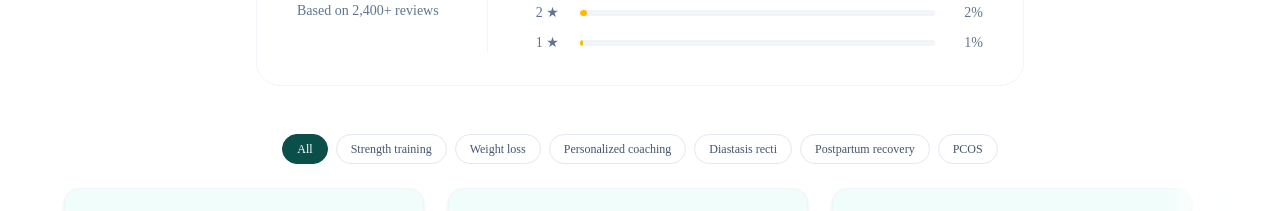
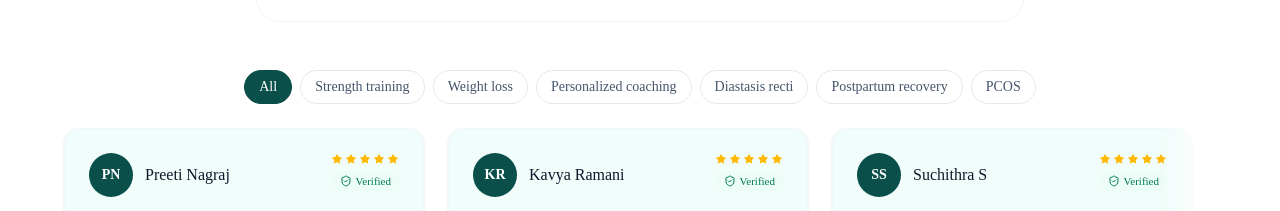
Before and after one commit to Suraj8517/fitmomclub-reviews, a React (Vite) app: page / in a window 1280 px wide. Shown: the part 3478-3689 px from the top of the page. Built offline with nearby package versions, Linux system fonts and the light colour scheme.

Commit message:
new updations

```diff
--- a/src/Components/Home/TestimonialImages.jsx
+++ b/src/Components/Home/TestimonialImages.jsx
@@ -72,7 +72,7 @@ export default function TransformationSection() {
   return (
     <section>
     <div
-      className="px-5 md:py-26 py-8 sm:px-10 md:px-16 lg:px-20 xl:px-24 2xl:px-32"
+      className="px-5 md:py-20 py-8 sm:px-10 md:px-16 lg:px-20 xl:px-24 2xl:px-32"
       style={{ fontFamily: "Poppins, sans-serif" }}
     >
       {/* Header */}
--- a/src/Components/Home/TestimonialSection.jsx
+++ b/src/Components/Home/TestimonialSection.jsx
@@ -143,7 +143,7 @@ export default function TestimonialCarousel() {
   }, [maxIndex]);
 
   return (
-    <section className="w-full bg-white py-6 px-4 sm:px-8">
+    <section className="w-full bg-white py-2 px-4 sm:px-8">
       <div className="mx-auto max-w-6xl">
         {/* Hero */}
         <div className="mb-6 px-6 py-12 sm:px-12 text-center">
@@ -265,7 +265,7 @@ export default function TestimonialCarousel() {
               key={tag}
               type="button"
               onClick={() => setActiveTag(tag)}
-              className={`rounded-full border px-3.5 py-1.5 text-xs font-medium transition-colors ${
+              className={`rounded-full border px-3.5 py-1.5 text-sm font-medium transition-colors ${
                 activeTag === tag
                   ? "bg-teal-900 border-teal-900 text-white"
                   : "bg-white border-slate-200 text-slate-600 hover:border-teal-300 hover:text-teal-800"
```
